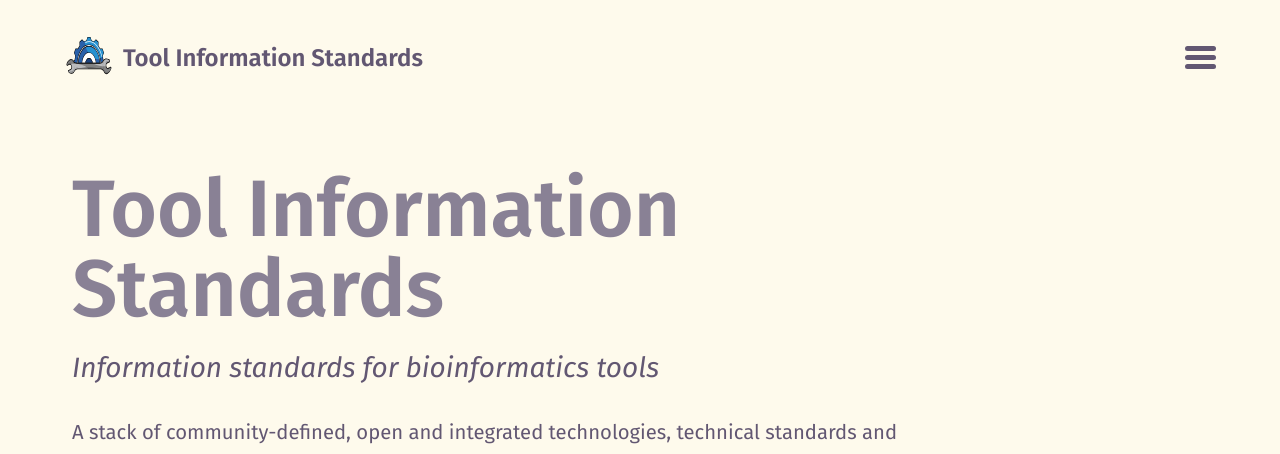
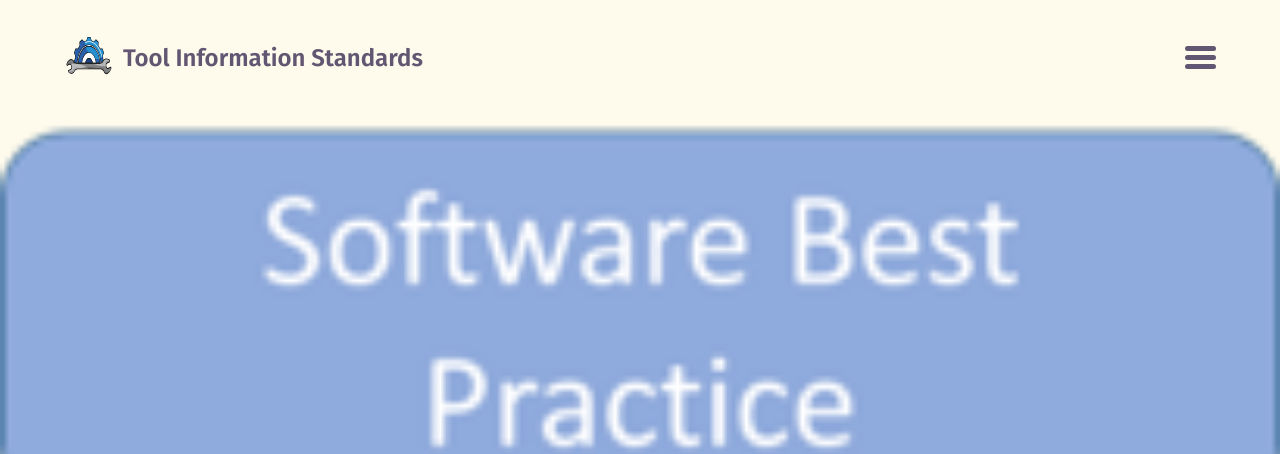
Before and after one commit to bio-tools/Tool-Information-Standards, a Jekyll site: the page built from docs/index.md, in a window 1280 px wide. Shown: the top 454 px of the page. Built offline with Jekyll 4.4.1, drawn with Linux system fonts in a browser that asks for light colours.

Commit message:
Update index.md

```diff
--- a/docs/index.md
+++ b/docs/index.md
@@ -4,11 +4,9 @@ paginate: true
 entries_layout: list # list, grid
 alt_title: "Tool Information Standards"
 sub_title: "Information standards for bioinformatics tools"
-image: # /assets/images/technology_stack.png
+image: /assets/images/technology_stack.png
 introduction: |
   A stack of community-defined, open and integrated technologies, technical standards and guidelines:
-
-  ![technology_stack]({{site.url}}/assets/images/technology_stack.png){: .align-center}
 
   - Comprehensive list of scientific, technical and administrative **software attributes** to support cataloguing, discovery, use and interoperability of software
   - Precise tool descriptions in terms of their operations, types of input and output data, data formats and common topics, using the [EDAM ontology](https://github.com/edamontology/edamontology)
```
